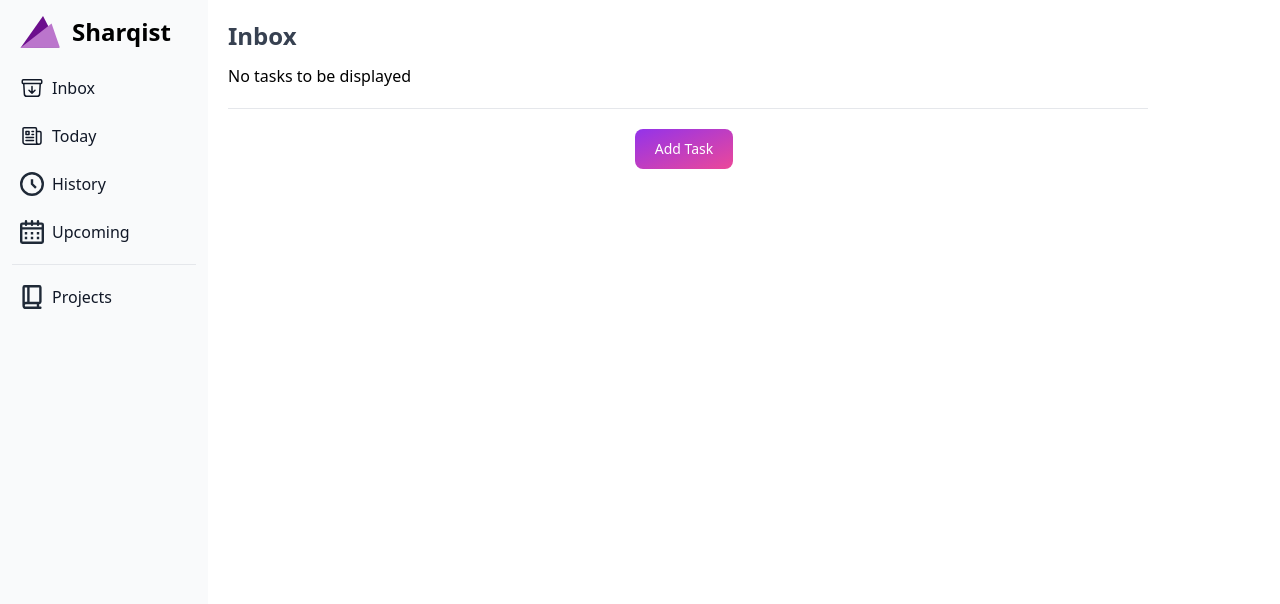
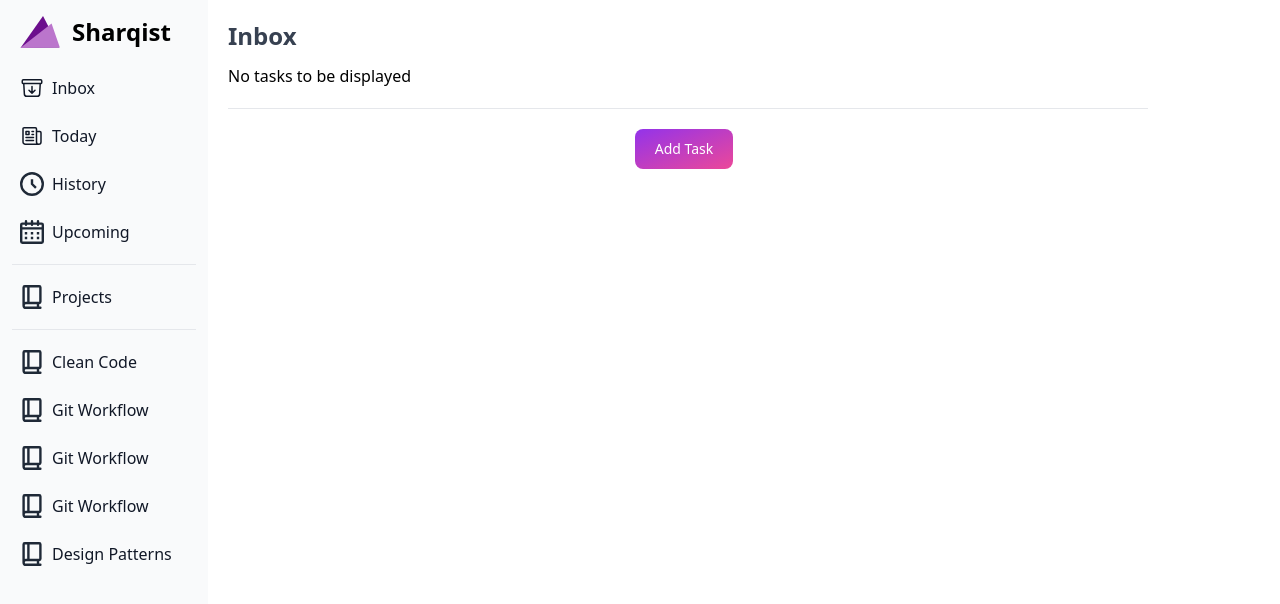
Before and after one commit to Sharqiewicz/Sharqist, a React (Vite) app: page / in a window 1280 px wide. Shown: the top 604 px of the page. Built offline with nearby package versions, Linux system fonts and the light colour scheme.

Commit message:
Add Programming subpages to the Sidebar

```diff
--- a/src/components/Sidebar/Sidebar.tsx
+++ b/src/components/Sidebar/Sidebar.tsx
@@ -3,7 +3,6 @@ import { ReactElement, useMemo } from 'react'
 import { PathKeys, PATHS } from '../../router/paths'
 import {
   InboxIcon,
-  AddTaskIcon,
   TodayIcon,
   ClockIcon,
   CalendarOutlineIcon,
@@ -48,9 +47,45 @@ const PROJECTS_LIST: Subpage = {
   icon: <BookIcon />,
 }
 
+const CLEAN_CODE: Subpage = {
+  path: PATHS.PROJECTS_LIST,
+  name: 'Clean Code',
+  icon: <BookIcon />,
+}
+
+const GIT_WORKFLOW: Subpage = {
+  path: PATHS.PROJECTS_LIST,
+  name: 'Git Workflow',
+  icon: <BookIcon />,
+}
+
+const CLEAN_MERGE_REQUESTS: Subpage = {
+  path: PATHS.PROJECTS_LIST,
+  name: 'Git Workflow',
+  icon: <BookIcon />,
+}
+
+const OWASP: Subpage = {
+  path: PATHS.PROJECTS_LIST,
+  name: 'Git Workflow',
+  icon: <BookIcon />,
+}
+const DESIGN_PATTERNS: Subpage = {
+  path: PATHS.PROJECTS_LIST,
+  name: 'Design Patterns',
+  icon: <BookIcon />,
+}
+
 function Sidebar() {
   const SUBPAGES: Subpage[] = [INBOX, TODAY, HISTORY, UPCOMING]
   const PROJECT_SUBPAGES: Subpage[] = [PROJECTS_LIST]
+  const PROGRAMMER_SUBPAGES: Subpage[] = [
+    CLEAN_CODE,
+    GIT_WORKFLOW,
+    CLEAN_MERGE_REQUESTS,
+    OWASP,
+    DESIGN_PATTERNS,
+  ]
 
   const subpages = useMemo(() => {
     const renderedSubpages = SUBPAGES.map(subpage => (
@@ -67,6 +102,14 @@ function Sidebar() {
 
     return renderedSubpages
   }, [PROJECT_SUBPAGES])
+
+  const programmer_subpages = useMemo(() => {
+    const renderedSubpages = PROGRAMMER_SUBPAGES.map(subpage => (
+      <SidebarListItem key={subpage.name} subpage={subpage} />
+    ))
+
+    return renderedSubpages
+  }, [PROGRAMMER_SUBPAGES])
 
   const { isSidebarOpen } = useSidebar()
 
@@ -86,6 +129,8 @@ function Sidebar() {
         <ul className='space-y-2 font-medium'>{subpages}</ul>
         <hr className='my-3' />
         <ul className='space-y-2 font-medium'>{project_subpages}</ul>
+        <hr className='my-3' />
+        <ul className='space-y-2 font-medium'>{programmer_subpages}</ul>
       </div>
     </aside>
   )
```
